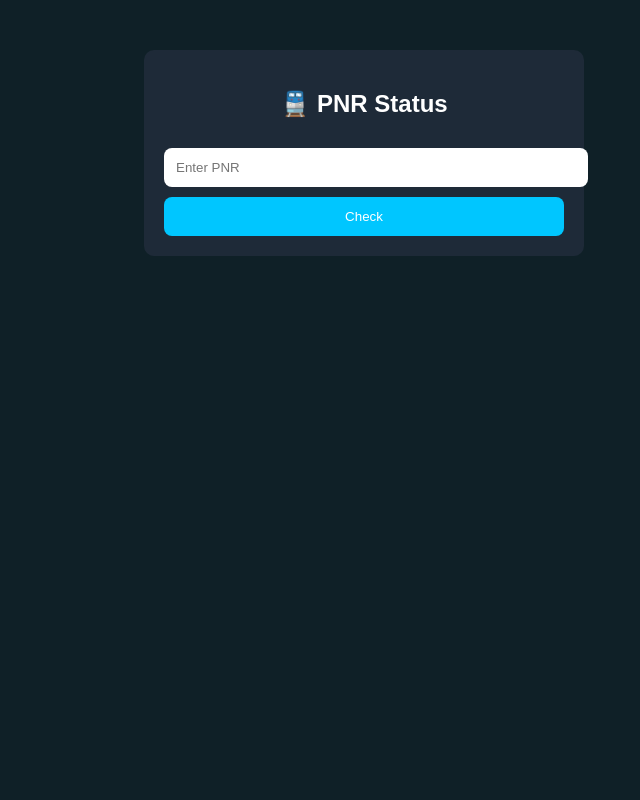
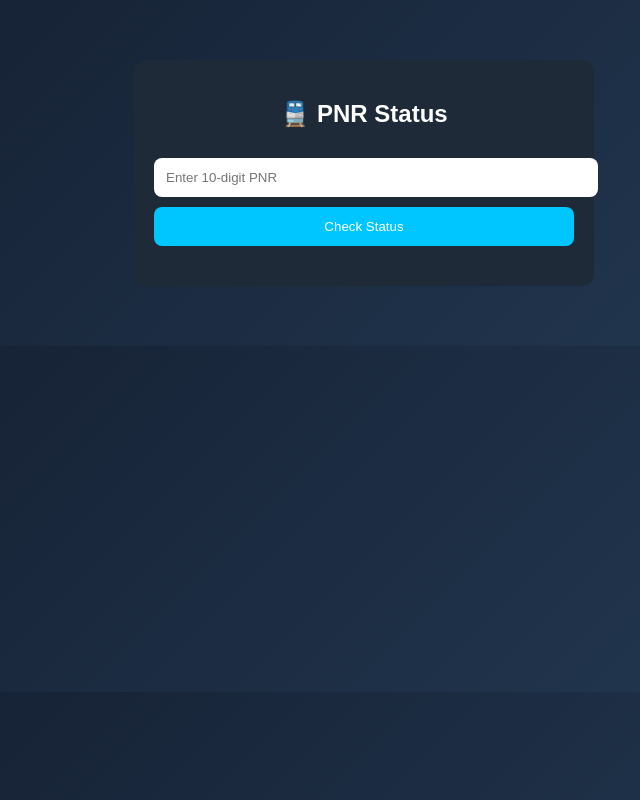
Before and after one commit to sunflixmovies-com/pnr-api, a website: page index.html in a window 1280 px wide. Shown: the whole page, without its empty margins (276-916 px from the left). Drawn offline with Linux system fonts and the light colour scheme.

Commit message:
Update index.html

```diff
--- a/index.html
+++ b/index.html
@@ -1,23 +1,25 @@
 <!DOCTYPE html>
-<html>
+<html lang="en">
 <head>
-<title>PNR Checker</title>
-<meta name="viewport" content="width=device-width, initial-scale=1">
+<meta charset="UTF-8">
+<title>PNR Status Checker</title>
+<meta name="viewport" content="width=device-width, initial-scale=1.0">
 
 <style>
 body {
+  margin: 0;
   font-family: Arial;
-  background: #0f2027;
+  background: linear-gradient(135deg, #141e30, #243b55);
   color: white;
-  text-align: center;
 }
 
 .container {
-  max-width: 400px;
-  margin: 50px auto;
+  max-width: 420px;
+  margin: 60px auto;
+  padding: 20px;
   background: #1e2a38;
-  padding: 20px;
-  border-radius: 10px;
+  border-radius: 12px;
+  text-align: center;
 }
 
 input, button {
@@ -31,14 +33,32 @@ input, button {
 button {
   background: #00c6ff;
   color: white;
+  cursor: pointer;
+}
+
+button:hover {
+  background: #0072ff;
+}
+
+.loader {
+  display: none;
+  margin-top: 10px;
+}
+
+.result {
+  margin-top: 20px;
+  text-align: left;
 }
 
 .card {
   background: #0f1a24;
   padding: 10px;
-  margin-top: 10px;
-  border-radius: 6px;
+  margin-bottom: 10px;
+  border-radius: 8px;
 }
+
+.green { color: #00ff99; }
+.red { color: #ff4d4d; }
 </style>
 </head>
 
@@ -47,38 +67,57 @@ button {
 <div class="container">
   <h2>🚆 PNR Status</h2>
 
-  <input type="text" id="pnr" placeholder="Enter PNR">
-  <button onclick="checkPNR()">Check</button>
+  <input type="text" id="pnr" placeholder="Enter 10-digit PNR">
 
-  <div id="result"></div>
+  <button onclick="checkPNR()">Check Status</button>
+
+  <div class="loader" id="loader">🔄 Checking...</div>
+
+  <div id="result" class="result"></div>
 </div>
 
 <script>
 function checkPNR() {
-  let pnr = document.getElementById("pnr").value;
+  let pnr = document.getElementById("pnr").value.trim();
+  let loader = document.getElementById("loader");
   let result = document.getElementById("result");
 
-  result.innerHTML = "Checking...";
+  if (!pnr || pnr.length < 10) {
+    alert("Enter valid 10-digit PNR");
+    return;
+  }
+
+  loader.style.display = "block";
+  result.innerHTML = "";
 
   fetch("https://pnr-api-0hf4.onrender.com/pnr-status?pnr=" + pnr)
     .then(res => res.json())
     .then(data => {
+      console.log("API:", data);
 
-      console.log(data);
+      loader.style.display = "none";
+
+      // 🔥 main data
+      let d = data;
 
       let html = `
-        <div class="card">Train: ${data.trainName}</div>
-        <div class="card">Number: ${data.trainNum}</div>
-        <div class="card">From: ${data.stationFrom}</div>
-        <div class="card">To: ${data.stationTo}</div>
+        <div class="card"><b>🚆 Train:</b> ${d.trainName || "N/A"}</div>
+        <div class="card"><b>🔢 Train No:</b> ${d.trainNum || "N/A"}</div>
+        <div class="card"><b>📍 From:</b> ${d.stationFrom || "N/A"}</div>
+        <div class="card"><b>📍 To:</b> ${d.stationTo || "N/A"}</div>
       `;
 
-      // passenger list
-      if (data.passengerList) {
-        data.passengerList.forEach(p => {
+      // 👥 Passenger List
+      if (d.passengerList && d.passengerList.length > 0) {
+        html += `<h3>👥 Passenger Status</h3>`;
+
+        d.passengerList.forEach(p => {
+          let status = p.currentStatus || "N/A";
+          let color = status.includes("CNF") ? "green" : "red";
+
           html += `
-            <div class="card">
-              Passenger ${p.serialNo}: ${p.seatStts}
+            <div class="card ${color}">
+              Passenger ${p.passengerSerialNumber}: ${status}
             </div>
           `;
         });
@@ -86,8 +125,9 @@ function checkPNR() {
 
       result.innerHTML = html;
     })
-    .catch(() => {
-      result.innerHTML = "❌ Error";
+    .catch(err => {
+      loader.style.display = "none";
+      result.innerHTML = "❌ Error fetching data";
     });
 }
 </script>
```
